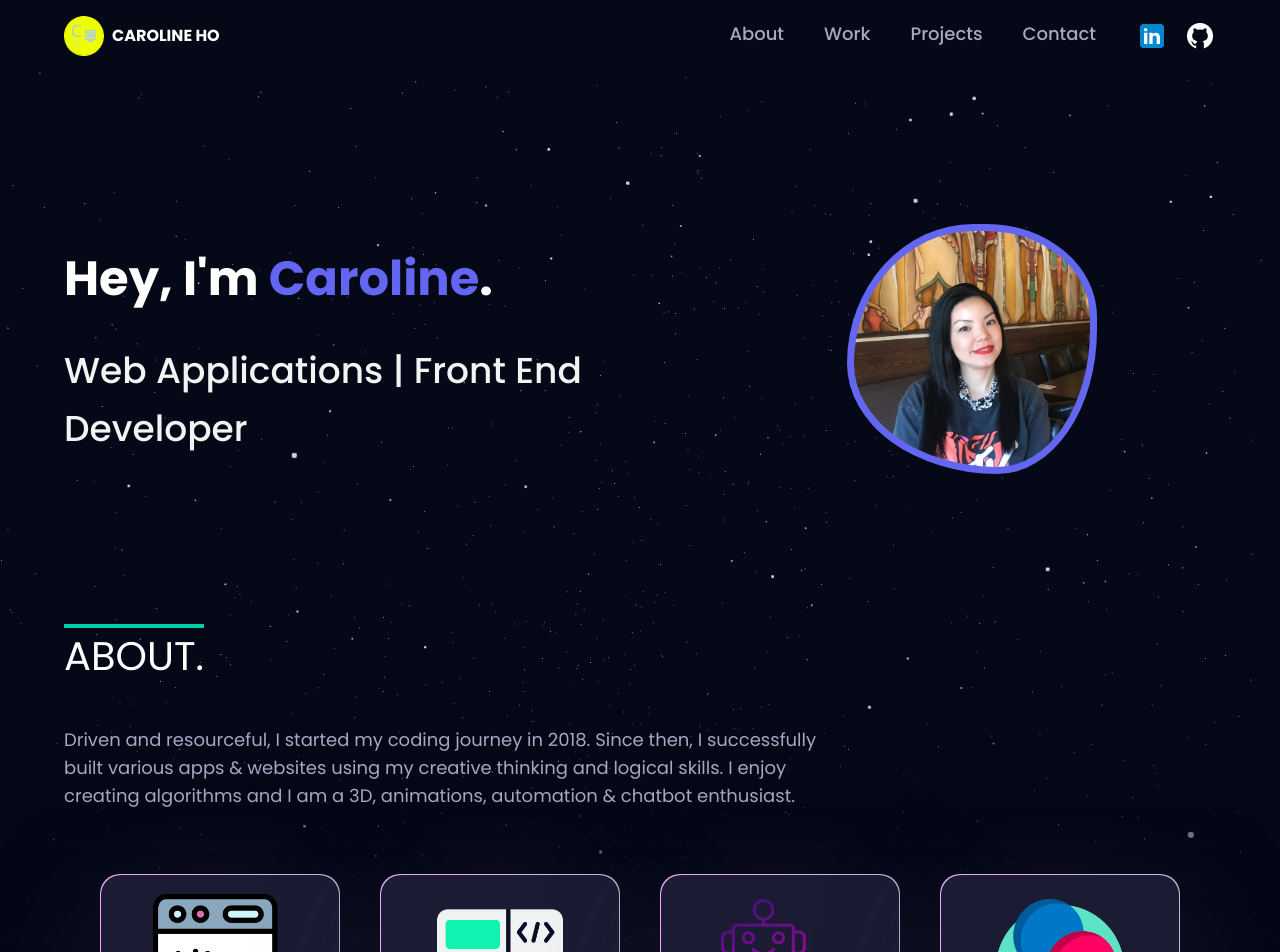
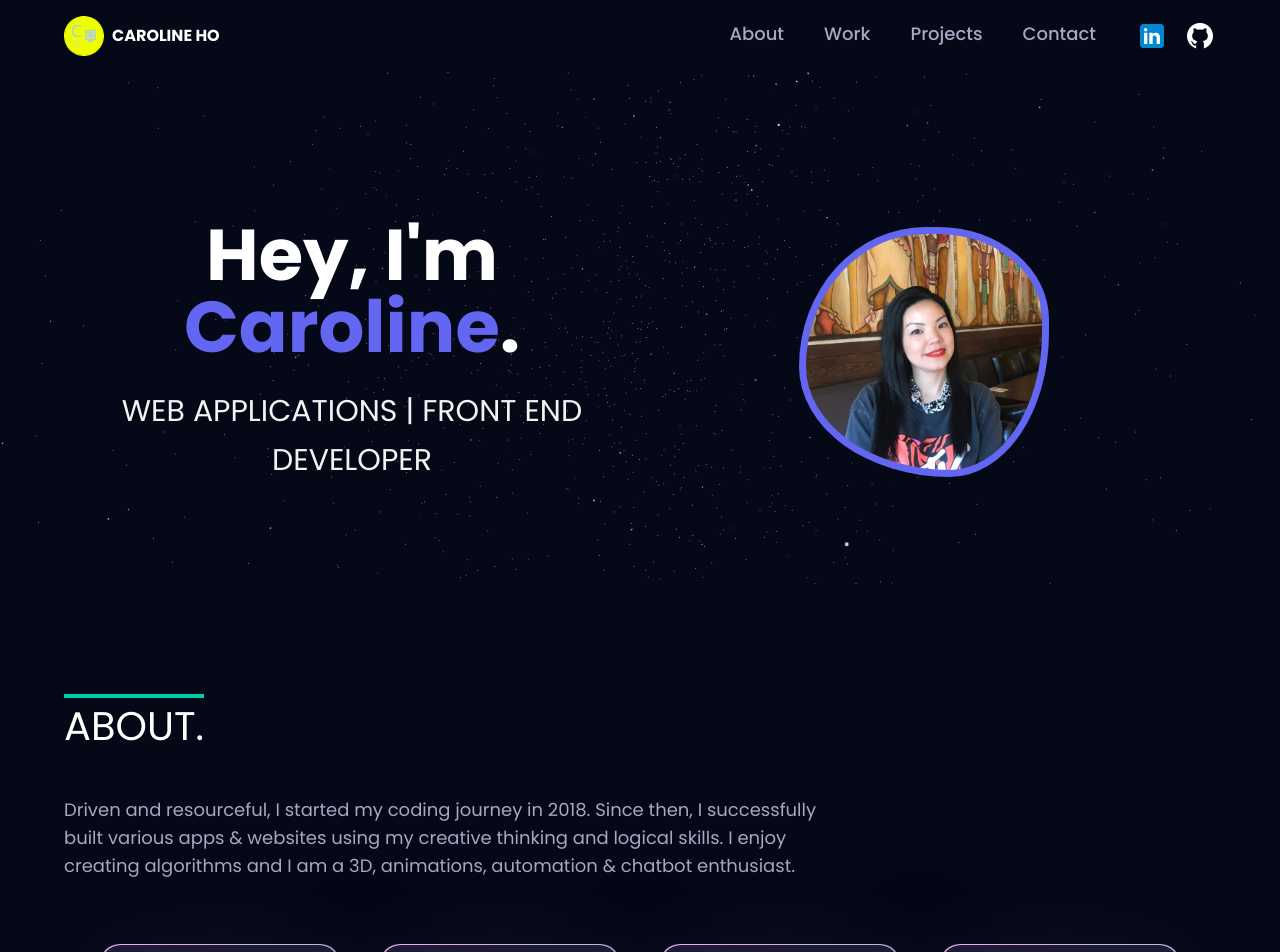
Before and after one commit to NotYourTypicalDeveloper/portfolio-nov-23, a React (Vite) app: page / in a window 1280 px wide. Shown: the top 952 px of the page. Built offline with nearby package versions, Linux system fonts and the light colour scheme.

Commit message:
Updated styles Hero

```diff
--- a/src/App.jsx
+++ b/src/App.jsx
@@ -7,7 +7,6 @@ import {
   Navbar,
   Tech,
   Projects,
-  StarsCanvas,
 } from "./components";
 
 function App() {
@@ -16,18 +15,10 @@ function App() {
       <div className="relative z-0 bg-primary">
         <div>
           <Navbar />
-          <section className="relative w-full h-auto pt-10 mt-10 lg:pt-12 lg:mt-12">
+          <section className="relative h-lvh lg:h-[70vh] w-full pt-10 mt-10 lg:pt-12 lg:mt-12">
             <Hero />
-            <div
-              style={{
-                backgroundImage:
-                  "linear-gradient(to bottom, rgba(255,0,0,0) 20%, #050816 80%)",
-              }}
-            >
-              <About />
-            </div>
-            <StarsCanvas />
           </section>
+          <About />
         </div>
         <Experience />
         <Tech />
--- a/src/components/sections/Hero.jsx
+++ b/src/components/sections/Hero.jsx
@@ -3,6 +3,7 @@ import { motion } from "framer-motion";
 import { textVariant } from "../../utils/motion.js";
 import { styles } from "../../styles.js";
 import { ProfilePic } from "../atoms/ProfilePic.jsx";
+import StarsCanvas from "../canvas/StarsCanvas.jsx";
 
 const Hero = () => {
   return (
@@ -10,13 +11,13 @@ const Hero = () => {
       {/* Intro text___  */}
       <motion.div
         variants={textVariant()}
-        className={`${styles.padding} mt-28 max-w-7xl mx-auto relative z-0 flex flex-col lg:flex lg:flex-row-reverse lg:justify-between lg:items-center lg:mt-16 gap-10`}
+        className={`${styles.padding} h-full max-w-7xl mx-auto relative z-0 flex flex-col lg:flex lg:flex-row-reverse lg:justify-between lg:items-center gap-10`}
       >
         <div className="mx-auto lg:pr-12">
           <ProfilePic />
         </div>
 
-        <div className="xl:max-w-2xl">
+        <div className="text-center xl:max-w-xl">
           <h1 className={`${styles.heroHeadText}`}>
             Hey, I'm <span className="text-indigo-500">Caroline</span>.
           </h1>
@@ -25,7 +26,7 @@ const Hero = () => {
           </p>
         </div>
       </motion.div>
-      {/* 3D design___  */}
+      <StarsCanvas />
     </>
   );
 };
--- a/src/styles.js
+++ b/src/styles.js
@@ -5,9 +5,9 @@ const styles = {
   // COLORS
   textColor2: "text-stone-200",
   heroHeadText:
-    "font-bold text-white text-4xl md:text-5xl md:leading-relaxed mb-8 lg:mb-6",
+    "font-bold text-white text-5xl md:text-6xl lg:text-7xl md:leading-relaxed mb-8 lg:mb-6",
   heroSubText:
-    "mt-10 text-[#dfd9ff] font-medium md:text-4xl text-2xl sm:text-3xl md:leading-relaxed",
+    "mt-10 text-[#dfd9ff] font-medium uppercase md:font-normal md:text-3xl text-xl sm:text-2xl sm:leading-10 md:leading-relaxed",
   // SECTIONS
   sectionHeadText:
     "text-white uppercase overline decoration-[#00cea8] md:text-[40px] sm:text-[30px] xs:text-[25px] text-[25px] mb-10 2xl:mb-20",
```
